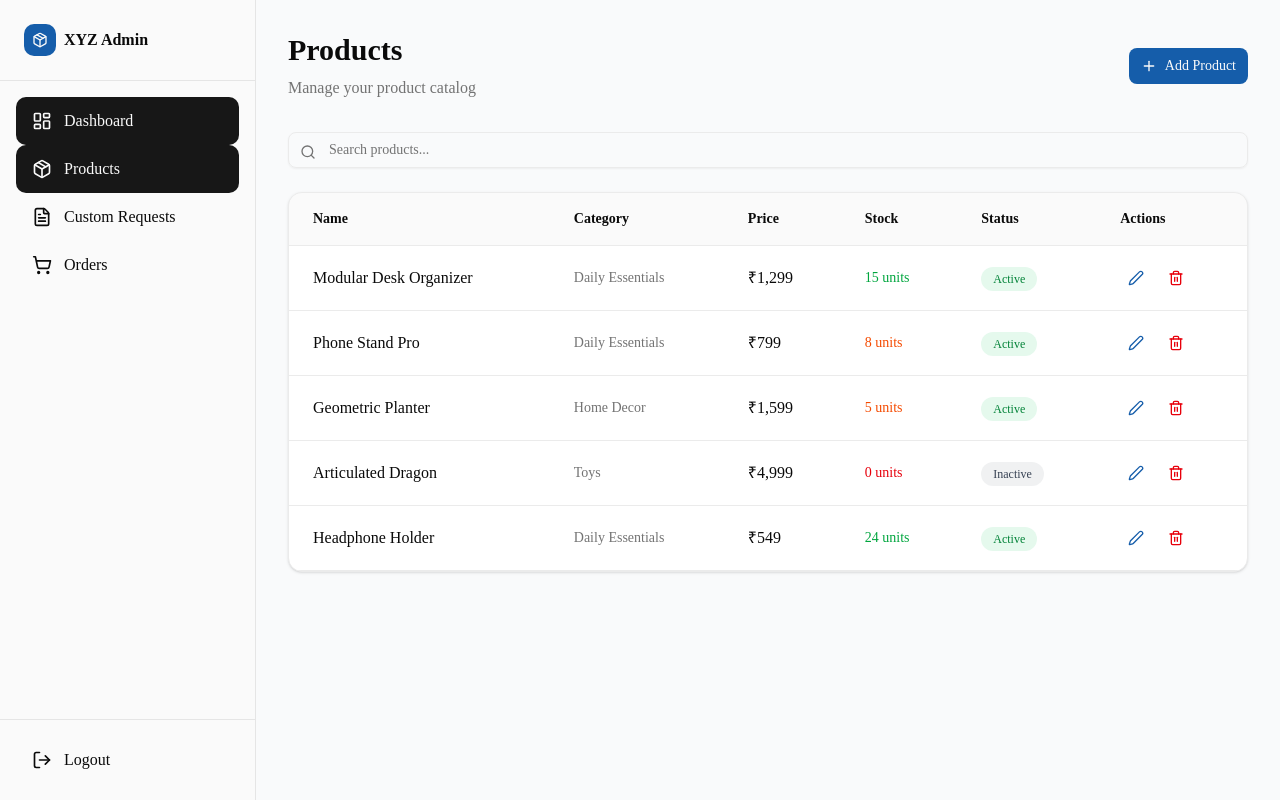
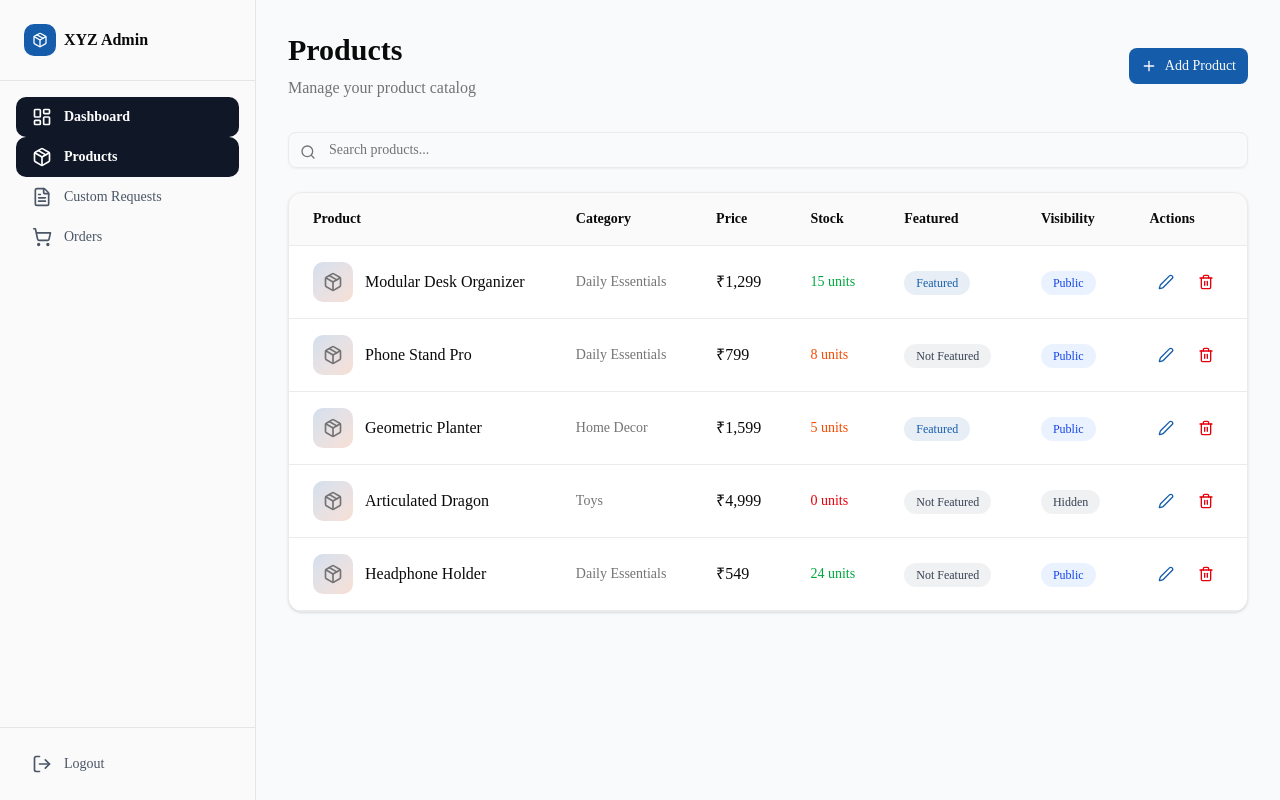
Before and after one commit to Devarpana/v0-homepage-hero-section, a Next.js app: page /admin/products in a window 1280 px wide. Built offline with nearby package versions, Linux system fonts and the light colour scheme.

Commit message:
feat: add featured and visibility fields to products and update table display
Co-authored-by: Devarpana Tribedi <167504443+Devarpana@users.noreply.github.com>

```diff
--- a/app/admin/products/page.tsx
+++ b/app/admin/products/page.tsx
@@ -9,11 +9,11 @@ import { motion } from 'framer-motion'
 import Link from 'next/link'
 
 const mockProducts = [
-  { id: '1', name: 'Modular Desk Organizer', category: 'Daily Essentials', price: 1299, stock: 15, status: 'active' as const },
-  { id: '2', name: 'Phone Stand Pro', category: 'Daily Essentials', price: 799, stock: 8, status: 'active' as const },
-  { id: '3', name: 'Geometric Planter', category: 'Home Decor', price: 1599, stock: 5, status: 'active' as const },
-  { id: '4', name: 'Articulated Dragon', category: 'Toys', price: 4999, stock: 0, status: 'inactive' as const },
-  { id: '5', name: 'Headphone Holder', category: 'Daily Essentials', price: 549, stock: 24, status: 'active' as const },
+  { id: '1', name: 'Modular Desk Organizer', category: 'Daily Essentials', price: 1299, stock: 15, status: 'active' as const, featured: true, visibility: 'public' as const },
+  { id: '2', name: 'Phone Stand Pro', category: 'Daily Essentials', price: 799, stock: 8, status: 'active' as const, featured: false, visibility: 'public' as const },
+  { id: '3', name: 'Geometric Planter', category: 'Home Decor', price: 1599, stock: 5, status: 'active' as const, featured: true, visibility: 'public' as const },
+  { id: '4', name: 'Articulated Dragon', category: 'Toys', price: 4999, stock: 0, status: 'inactive' as const, featured: false, visibility: 'hidden' as const },
+  { id: '5', name: 'Headphone Holder', category: 'Daily Essentials', price: 549, stock: 24, status: 'active' as const, featured: false, visibility: 'public' as const },
 ]
 
 export default function ProductsPage() {
--- a/components/admin-products-table.tsx
+++ b/components/admin-products-table.tsx
@@ -1,17 +1,20 @@
 'use client'
 
 import { Card } from '@/components/ui/card'
-import { Edit2, Trash2 } from 'lucide-react'
+import { Edit2, Trash2, Package } from 'lucide-react'
 import { motion } from 'framer-motion'
 import Link from 'next/link'
 
 interface Product {
   id: string
+  image?: string
   name: string
   category: string
   price: number
   stock: number
   status: 'active' | 'inactive'
+  featured?: boolean
+  visibility?: 'public' | 'hidden'
 }
 
 interface AdminProductsTableProps {
@@ -26,11 +29,12 @@ export function AdminProductsTable({ products, onDelete }: AdminProductsTablePro
         <table className="w-full">
           <thead className="border-b border-border bg-muted/50">
             <tr>
-              <th className="text-left px-6 py-4 text-sm font-semibold text-foreground font-[var(--font-poppins)]">Name</th>
+              <th className="text-left px-6 py-4 text-sm font-semibold text-foreground font-[var(--font-poppins)]">Product</th>
               <th className="text-left px-6 py-4 text-sm font-semibold text-foreground font-[var(--font-poppins)]">Category</th>
               <th className="text-left px-6 py-4 text-sm font-semibold text-foreground font-[var(--font-poppins)]">Price</th>
               <th className="text-left px-6 py-4 text-sm font-semibold text-foreground font-[var(--font-poppins)]">Stock</th>
-              <th className="text-left px-6 py-4 text-sm font-semibold text-foreground font-[var(--font-poppins)]">Status</th>
+              <th className="text-left px-6 py-4 text-sm font-semibold text-foreground font-[var(--font-poppins)]">Featured</th>
+              <th className="text-left px-6 py-4 text-sm font-semibold text-foreground font-[var(--font-poppins)]">Visibility</th>
               <th className="text-left px-6 py-4 text-sm font-semibold text-foreground font-[var(--font-poppins)]">Actions</th>
             </tr>
           </thead>
@@ -44,7 +48,16 @@ export function AdminProductsTable({ products, onDelete }: AdminProductsTablePro
                 className="border-b border-border hover:bg-muted/30 transition-colors"
               >
                 <td className="px-6 py-4">
-                  <p className="font-medium text-foreground font-[var(--font-poppins)]">{product.name}</p>
+                  <div className="flex items-center gap-3">
+                    <div className="w-10 h-10 rounded-lg bg-gradient-to-br from-primary/20 to-accent/20 flex items-center justify-center flex-shrink-0">
+                      {product.image ? (
+                        <img src={product.image} alt={product.name} className="w-full h-full rounded-lg object-cover" />
+                      ) : (
+                        <Package className="w-5 h-5 text-muted-foreground" />
+                      )}
+                    </div>
+                    <p className="font-medium text-foreground font-[var(--font-poppins)]">{product.name}</p>
+                  </div>
                 </td>
                 <td className="px-6 py-4">
                   <p className="text-sm text-muted-foreground">{product.category}</p>
@@ -59,11 +72,20 @@ export function AdminProductsTable({ products, onDelete }: AdminProductsTablePro
                 </td>
                 <td className="px-6 py-4">
                   <span className={`inline-block px-3 py-1 rounded-full text-xs font-medium ${
-                    product.status === 'active'
-                      ? 'bg-green-500/10 text-green-700'
+                    product.featured
+                      ? 'bg-primary/10 text-primary'
                       : 'bg-gray-500/10 text-gray-700'
                   }`}>
-                    {product.status === 'active' ? 'Active' : 'Inactive'}
+                    {product.featured ? 'Featured' : 'Not Featured'}
+                  </span>
+                </td>
+                <td className="px-6 py-4">
+                  <span className={`inline-block px-3 py-1 rounded-full text-xs font-medium ${
+                    product.visibility === 'public'
+                      ? 'bg-blue-500/10 text-blue-700'
+                      : 'bg-gray-500/10 text-gray-700'
+                  }`}>
+                    {product.visibility === 'public' ? 'Public' : 'Hidden'}
                   </span>
                 </td>
                 <td className="px-6 py-4">
--- a/components/admin-sidebar.tsx
+++ b/components/admin-sidebar.tsx
@@ -33,7 +33,7 @@ export function AdminSidebar() {
       </div>
 
       {/* Navigation Items */}
-      <nav className="flex-1 p-4 space-y-2">
+      <nav className="flex-1 p-4 space-y-3">
         {navItems.map((item) => {
           const isActive = pathname === item.href || pathname.startsWith(item.href + '/')
           const Icon = item.icon
@@ -41,16 +41,15 @@ export function AdminSidebar() {
           return (
             <Link key={item.href} href={item.href}>
               <motion.div
-                whileHover={{ backgroundColor: 'hsl(var(--sidebar-accent))' }}
                 whileTap={{ scale: 0.98 }}
-                className={`flex items-center gap-3 px-4 py-3 rounded-lg transition-colors cursor-pointer ${
+                className={`flex items-center gap-3 px-4 py-2.5 rounded-lg transition-all cursor-pointer ${
                   isActive
-                    ? 'bg-sidebar-primary text-sidebar-primary-foreground'
-                    : 'text-sidebar-foreground hover:bg-sidebar-accent'
+                    ? 'bg-gray-900 text-white'
+                    : 'text-gray-600 hover:bg-gray-100'
                 }`}
               >
                 <Icon className="w-5 h-5" />
-                <span className="font-medium font-[var(--font-inter)]">{item.label}</span>
+                <span className={`font-medium font-[var(--font-inter)] text-sm ${isActive ? 'font-semibold' : ''}`}>{item.label}</span>
               </motion.div>
             </Link>
           )
@@ -58,11 +57,14 @@ export function AdminSidebar() {
       </nav>
 
       {/* Footer Section */}
-      <div className="p-4 border-t border-sidebar-border space-y-2">
-        <button className="flex items-center gap-3 w-full px-4 py-3 rounded-lg text-sidebar-foreground hover:bg-sidebar-accent transition-colors cursor-pointer font-[var(--font-inter)]">
+      <div className="p-4 border-t border-sidebar-border">
+        <motion.button
+          whileTap={{ scale: 0.98 }}
+          className="flex items-center gap-3 w-full px-4 py-2.5 rounded-lg text-gray-600 hover:bg-gray-100 transition-all cursor-pointer font-[var(--font-inter)] text-sm"
+        >
           <LogOut className="w-5 h-5" />
           <span className="font-medium">Logout</span>
-        </button>
+        </motion.button>
       </div>
     </motion.aside>
   )
```
